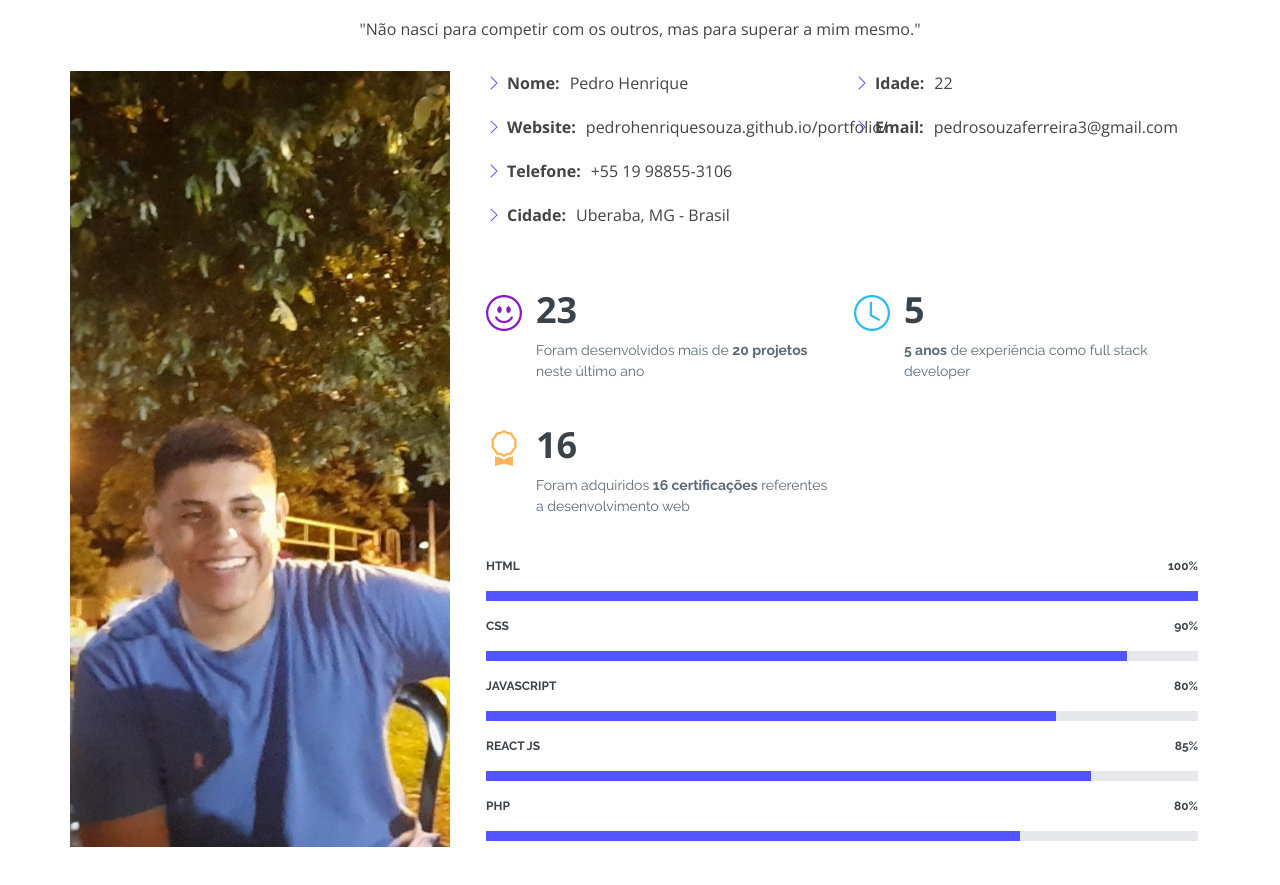
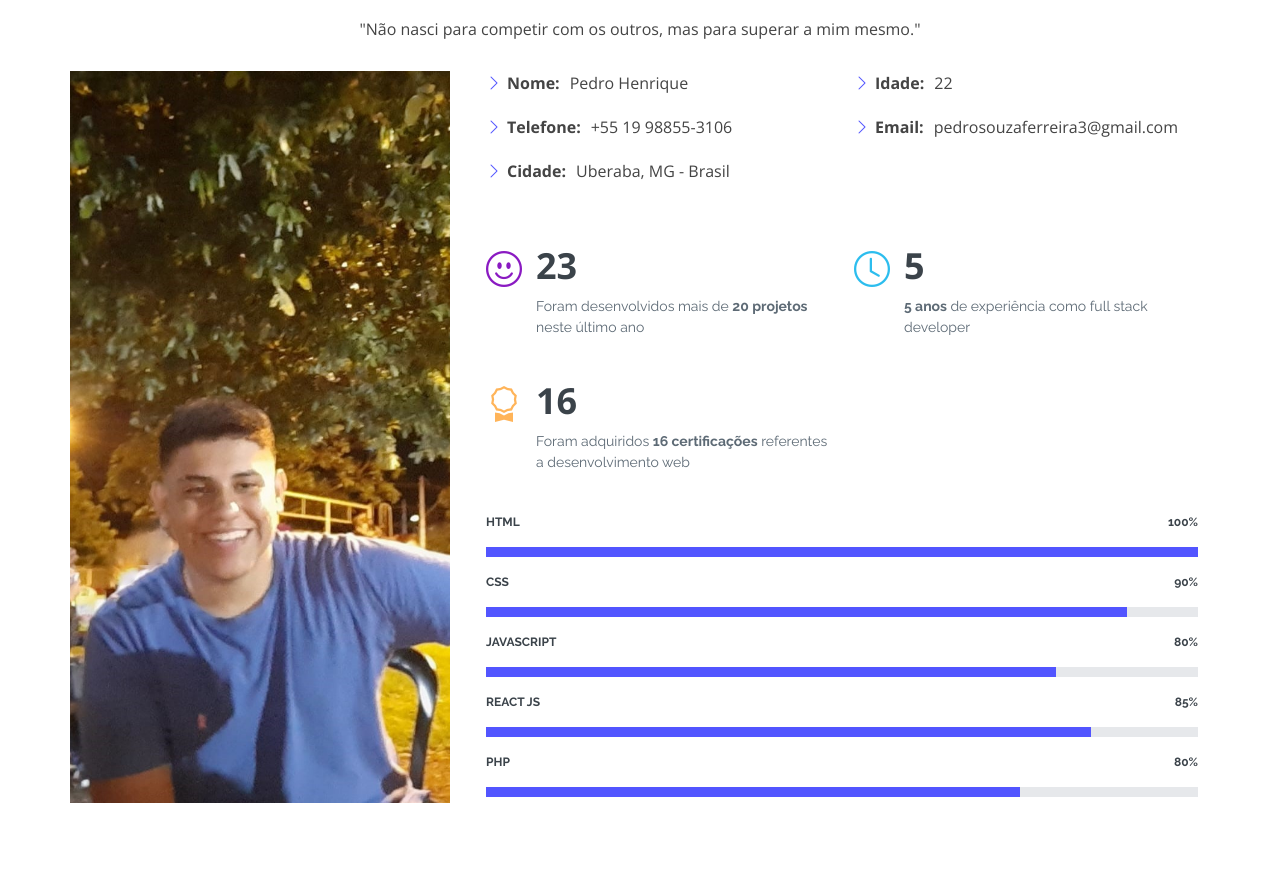
Before and after one commit to PedroHenriqueSouza/portfolio, a plain HTML site: page index.html in a window 1280 px wide. Shown: the part 931-1816 px from the top of the page. Drawn offline with nearby package versions, Linux system fonts and the light colour scheme.

Commit message:
Link correto

```diff
--- a/index.html
+++ b/index.html
@@ -81,7 +81,6 @@
                 <div class="col-lg-6">
                   <ul>
                     <li><i class="bi bi-chevron-right"></i> <strong>Nome:</strong> <span>Pedro Henrique</span></li>
-                    <li><i class="bi bi-chevron-right"></i> <strong>Website:</strong> <span>pedrohenriquesouza.github.io/portfolio/</span></li>
                     <li><i class="bi bi-chevron-right"></i> <strong>Telefone:</strong> <span>+55 19 98855-3106</span></li>
                     <li><i class="bi bi-chevron-right"></i> <strong>Cidade:</strong> <span>Uberaba, MG - Brasil</span></li>
                   </ul>
```
